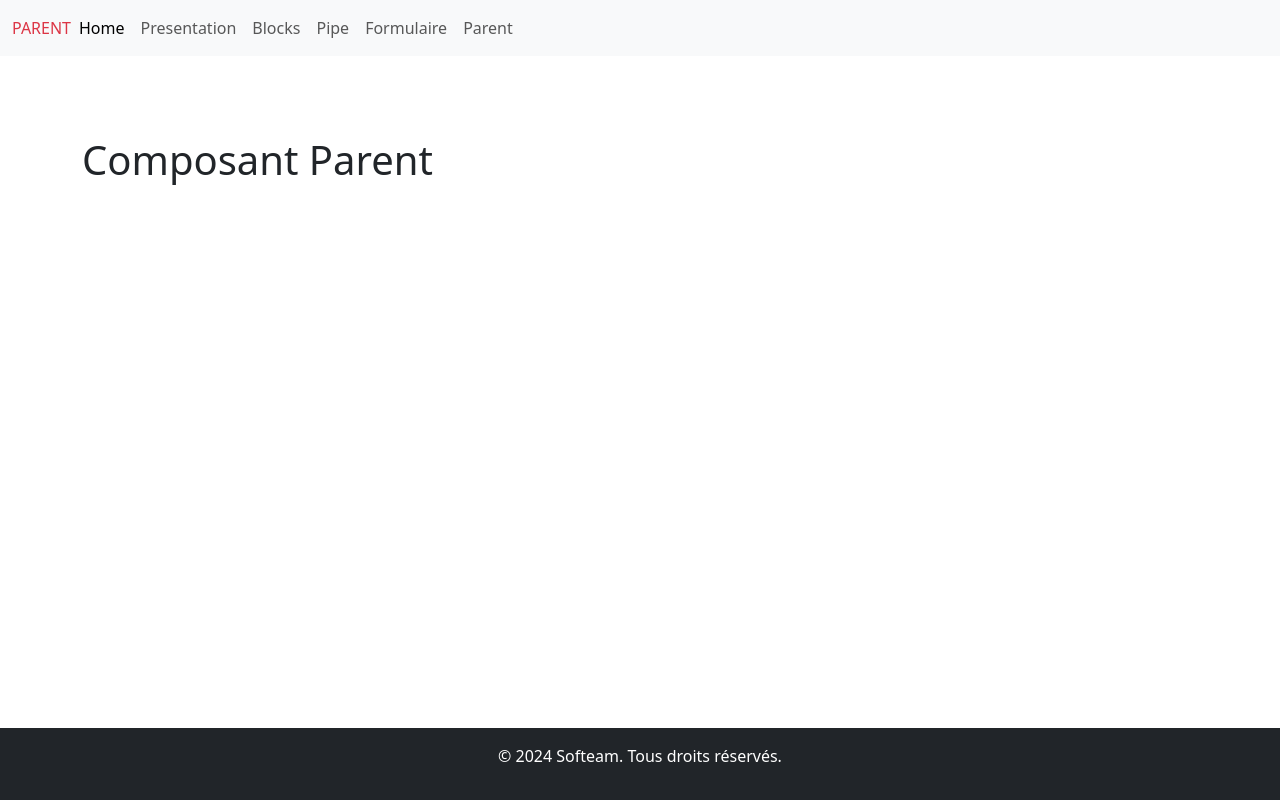
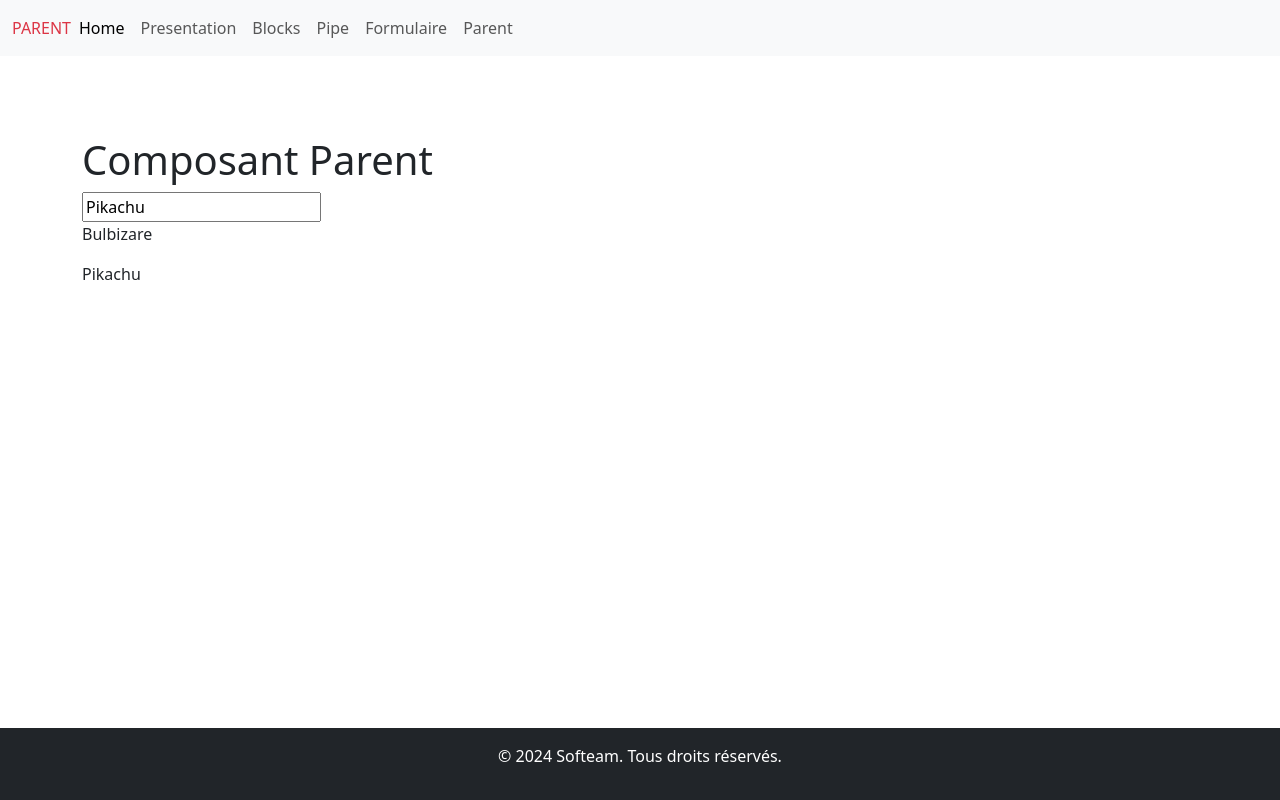
Before and after one commit to mohamedutopios/demo-docapost-angular, an Angular app in the folder demo-docapost-angular/: page /parent in a window 1280 px wide. Built offline with nearby package versions, Linux system fonts and the light colour scheme.

Commit message:
add demo parent

```diff
--- /dev/null
+++ b/demo-docapost-angular/src/app/components/pokemon-card/pokemon-card.component.html
@@ -0,0 +1 @@
+<p>{{pokemon}}</p>
--- a/demo-docapost-angular/src/app/pages/parent/parent.component.html
+++ b/demo-docapost-angular/src/app/pages/parent/parent.component.html
@@ -1,6 +1,8 @@
 <div class="container mb-4">
     <h1>Composant Parent</h1>
 
+    <div><input [(ngModel)]="pokemon"></div>
 
-
+    <app-pokemon-card pokemon="Bulbizare"></app-pokemon-card>
+    <app-pokemon-card [pokemon]="pokemon"></app-pokemon-card>
   </div>
--- a/demo-docapost-angular/src/app/pages/parent/parent.component.ts
+++ b/demo-docapost-angular/src/app/pages/parent/parent.component.ts
@@ -2,11 +2,14 @@ import { Component } from '@angular/core';
 import { TitleService } from '../../utils/services/title.service';
 import { CommonModule } from '@angular/common';
 import { FormsModule } from '@angular/forms';
+import { PokemonCardComponent } from '../../components/pokemon-card/pokemon-card.component';
 
 @Component({
   selector: 'app-parent',
   standalone: true,
-  imports: [CommonModule, FormsModule],
+  imports: [CommonModule,
+     FormsModule,
+     PokemonCardComponent],
   templateUrl: './parent.component.html',
   styleUrl: './parent.component.css'
 })
```
Also changed, not shown: demo-docapost-angular/src/app/components/pokemon-card/pokemon-card.component.ts (added, +15 -0 lines), demo-docapost-angular/src/app/components/pokemon-card/pokemon-card.component.css (added), 1 other file (tests, documents, lock files or other folders).
